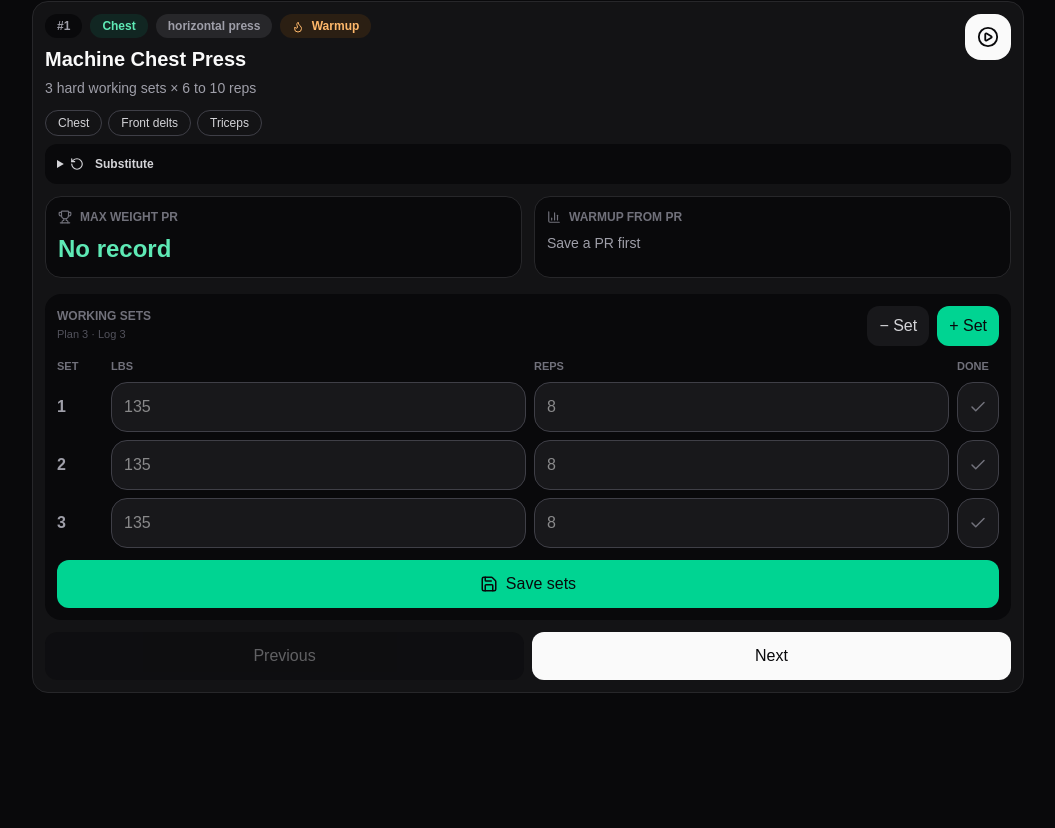
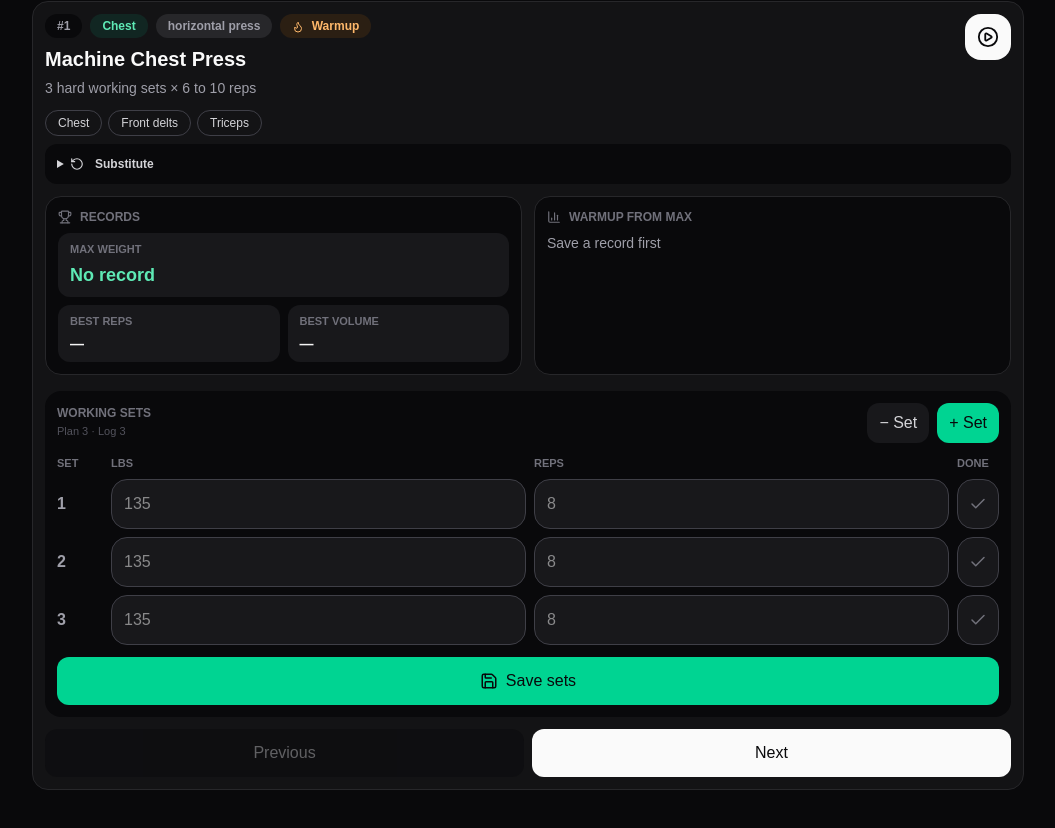
Before and after one commit to NongJuum/Jeff-2.0, a Next.js app: page / in a window 1280 px wide. Shown: the part 853-1681 px from the top of the page, without its empty margins (112-1167 px from the left). Built offline with nearby package versions, Linux system fonts and the light colour scheme.

Commit message:
Add files via upload

```diff
--- a/app/page.tsx
+++ b/app/page.tsx
@@ -68,6 +68,12 @@ type LogSet = {
   reps: number;
   setNumber: number;
   date: string;
+};
+
+type ExerciseRecords = {
+  maxWeight?: LogSet;
+  bestReps?: LogSet;
+  bestVolume?: LogSet;
 };
 
 
@@ -706,23 +712,53 @@ export default function Page() {
     if (activeExerciseIndex >= (day?.exercises.length ?? 0)) setActiveExerciseIndex(0);
   }, [mode, selectedDay, selectedCustomDay, activePresetPlan.length, activePlan.length, isPresetLike, activeExerciseIndex, day?.exercises.length]);
 
+  const recordsMap = useMemo(() => {
+    const records: Record<string, ExerciseRecords> = {};
+
+    for (const log of logs) {
+      const current = records[log.exerciseName] ?? {};
+
+      const maxWeight = current.maxWeight;
+      const bestReps = current.bestReps;
+      const bestVolume = current.bestVolume;
+
+      const logVolume = log.weightLbs * log.reps;
+      const bestVolumeScore = bestVolume ? bestVolume.weightLbs * bestVolume.reps : -1;
+
+      records[log.exerciseName] = {
+        maxWeight:
+          !maxWeight ||
+          log.weightLbs > maxWeight.weightLbs ||
+          (log.weightLbs === maxWeight.weightLbs && log.reps > maxWeight.reps)
+            ? log
+            : maxWeight,
+        bestReps:
+          !bestReps ||
+          log.reps > bestReps.reps ||
+          (log.reps === bestReps.reps && log.weightLbs > bestReps.weightLbs)
+            ? log
+            : bestReps,
+        bestVolume:
+          !bestVolume ||
+          logVolume > bestVolumeScore ||
+          (logVolume === bestVolumeScore && log.weightLbs > bestVolume.weightLbs)
+            ? log
+            : bestVolume,
+      };
+    }
+
+    return records;
+  }, [logs]);
+
   const prMap = useMemo(() => {
     const best: Record<string, LogSet> = {};
 
-    for (const log of logs) {
-      const current = best[log.exerciseName];
-
-      if (
-        !current ||
-        log.weightLbs > current.weightLbs ||
-        (log.weightLbs === current.weightLbs && log.reps > current.reps)
-      ) {
-        best[log.exerciseName] = log;
-      }
+    for (const [exerciseName, records] of Object.entries(recordsMap)) {
+      if (records.maxWeight) best[exerciseName] = records.maxWeight;
     }
 
     return best;
-  }, [logs]);
+  }, [recordsMap]);
 
   const recentLogs = useMemo(() => logs.filter((item) => isWithinLastDays(item.date, 14)).sort((a, b) => new Date(b.date).getTime() - new Date(a.date).getTime()), [logs]);
 
@@ -1369,7 +1405,8 @@ export default function Page() {
                 const index = day.exercises.findIndex((item) => item.id === baseExercise.id);
                 const selectedSubstitute = substituteMap[baseExercise.id];
                 const exercise = mode === "custom" || !selectedSubstitute ? baseExercise : applyExerciseIdentity(baseExercise, selectedSubstitute);
-                const pr = prMap[exercise.name];
+                const records = recordsMap[exercise.name] ?? {};
+                const pr = records.maxWeight ?? prMap[exercise.name];
                 const warmups = exercise.warmup ? getWarmupSets(pr?.weightLbs) : [];
                 const rawSetInputs = inputs[baseExercise.id] ?? createDefaultSetInputs(exercise.sets);
                 const setInputs = normalizeSetInputs(rawSetInputs, exercise.sets);
@@ -1465,17 +1502,43 @@ export default function Page() {
 
                     <div className="mb-4 grid gap-3 sm:grid-cols-2">
                       <div className="rounded-2xl border border-zinc-800 bg-zinc-950 p-3">
-                        <p className="flex items-center gap-2 text-xs font-bold uppercase text-zinc-500"><Trophy size={14} /> Max Weight PR</p>
-                        <p className="mt-2 text-2xl font-black text-emerald-300">{pr ? `${pr.weightLbs} lbs × ${pr.reps}` : "No record"}</p>
+                        <p className="flex items-center gap-2 text-xs font-bold uppercase text-zinc-500">
+                          <Trophy size={14} /> Records
+                        </p>
+
+                        <div className="mt-2 grid gap-2">
+                          <div className="rounded-xl bg-zinc-900 px-3 py-2">
+                            <p className="text-[11px] font-bold uppercase text-zinc-500">Max Weight</p>
+                            <p className="mt-1 text-lg font-black text-emerald-300">
+                              {records.maxWeight ? `${records.maxWeight.weightLbs} lbs × ${records.maxWeight.reps}` : "No record"}
+                            </p>
+                          </div>
+
+                          <div className="grid grid-cols-2 gap-2">
+                            <div className="rounded-xl bg-zinc-900 px-3 py-2">
+                              <p className="text-[11px] font-bold uppercase text-zinc-500">Best Reps</p>
+                              <p className="mt-1 text-sm font-black text-zinc-100">
+                                {records.bestReps ? `${records.bestReps.weightLbs} × ${records.bestReps.reps}` : "—"}
+                              </p>
+                            </div>
+
+                            <div className="rounded-xl bg-zinc-900 px-3 py-2">
+                              <p className="text-[11px] font-bold uppercase text-zinc-500">Best Volume</p>
+                              <p className="mt-1 text-sm font-black text-zinc-100">
+                                {records.bestVolume ? `${records.bestVolume.weightLbs} × ${records.bestVolume.reps}` : "—"}
+                              </p>
+                            </div>
+                          </div>
+                        </div>
                       </div>
                       <div className="rounded-2xl border border-zinc-800 bg-zinc-950 p-3">
-                        <p className="flex items-center gap-2 text-xs font-bold uppercase text-zinc-500"><BarChart3 size={14} /> Warmup from PR</p>
+                        <p className="flex items-center gap-2 text-xs font-bold uppercase text-zinc-500"><BarChart3 size={14} /> Warmup from Max</p>
                         {exercise.warmup ? (
                           warmups.length > 0 ? (
                             <div className="mt-2 space-y-1 text-sm">
                               {warmups.map((item) => <p key={item.label}><span className="text-zinc-500">{item.label}:</span> <span className="font-bold">{item.weight} lbs</span> <span className="text-zinc-400">× {item.reps}</span></p>)}
                             </div>
-                          ) : <p className="mt-2 text-sm text-zinc-400">Save a PR first</p>
+                          ) : <p className="mt-2 text-sm text-zinc-400">Save a record first</p>
                         ) : <p className="mt-2 text-sm text-zinc-400">Skip specific warmup</p>}
                       </div>
                     </div>
```
Also changed, not shown: 1 other file (tests, documents, lock files or other folders).
